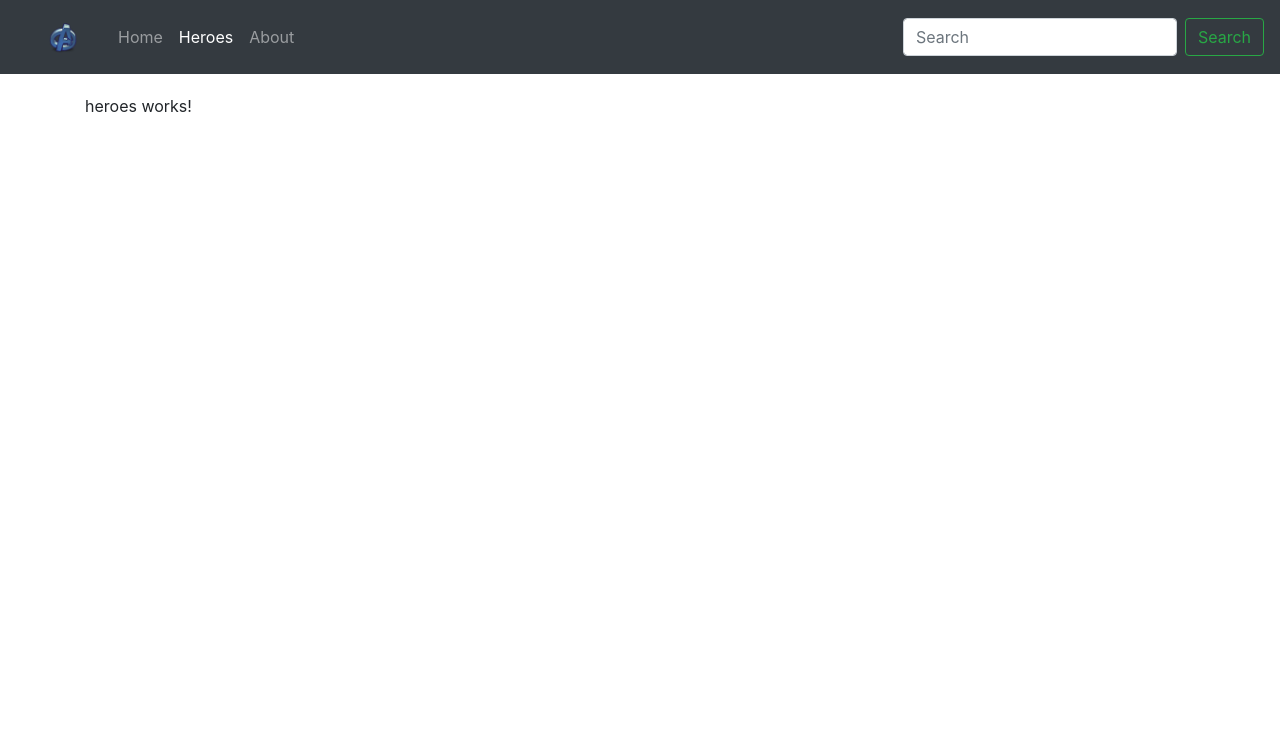
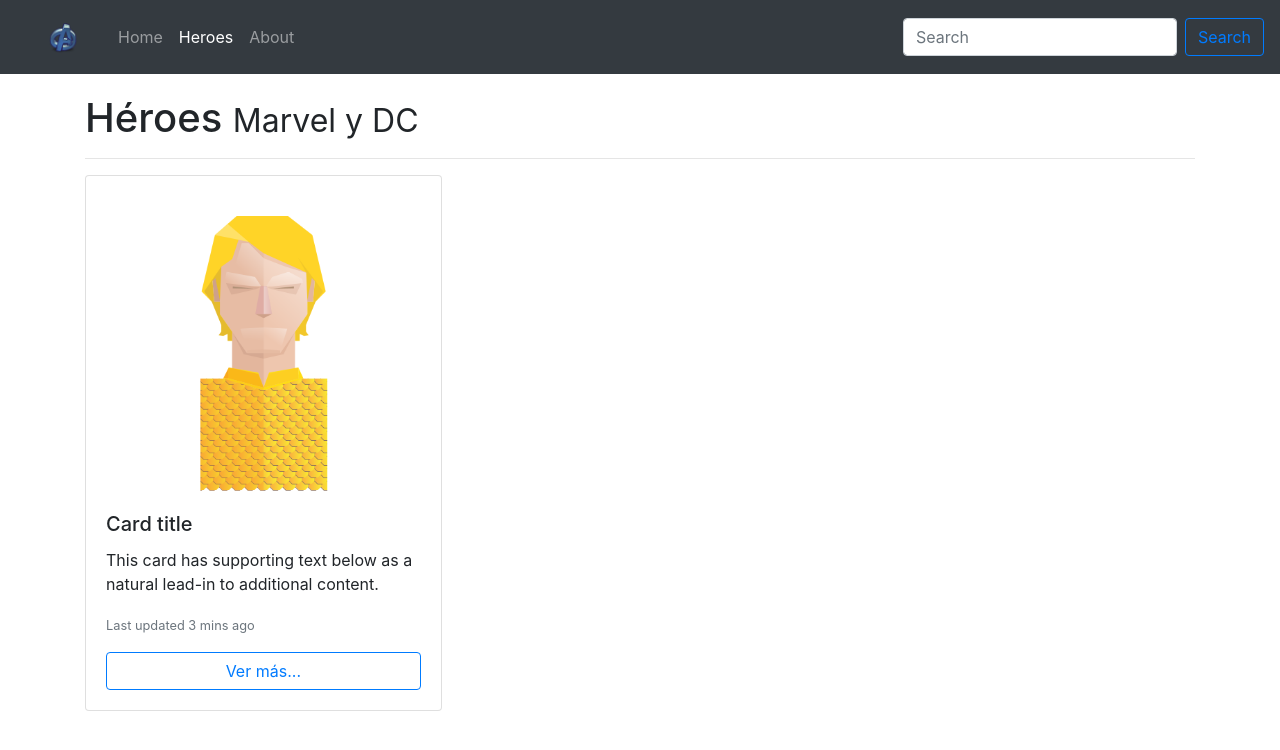
Before and after one commit to Josuemichael29/Angular-curso, an Angular app in the folder 02-spa/: page /heroes in a window 1280 px wide. Shown: the top 750 px of the page. Built offline with nearby package versions, Linux system fonts and the light colour scheme.

Commit message:
Se agregan las tarjetas de heroes

```diff
--- a/02-spa/src/app/components/heroes/heroes.component.html
+++ b/02-spa/src/app/components/heroes/heroes.component.html
@@ -1,3 +1,17 @@
-<p>
-    heroes works!
-</p>
+<h1>Héroes <small>Marvel y DC</small></h1>
+<hr>
+
+<div class="card-columns">
+    <div class="card">
+        <img class="card-img-top" src="assets/img/aquaman.png" alt="Card image cap">
+        <div class="card-body">
+            <h5 class="card-title">Card title</h5>
+            <p class="card-text">This card has supporting text below as a natural lead-in to additional content.</p>
+            <p class="card-text"><small class="text-muted">Last updated 3 mins ago</small></p>
+
+            <button type="button" class="btn btn-outline-primary btn-block">
+                Ver más...
+            </button>
+        </div>
+    </div>
+</div>
--- a/02-spa/src/app/components/shared/navbar/navbar.component.html
+++ b/02-spa/src/app/components/shared/navbar/navbar.component.html
@@ -26,7 +26,7 @@
         </ul>
         <form class="form-inline my-2 my-lg-0">
             <input class="form-control mr-sm-2" type="search" placeholder="Search" aria-label="Search">
-            <button class="btn btn-outline-success my-2 my-sm-0" type="submit">Search</button>
+            <button class="btn btn-outline-primary my-2 my-sm-0" type="submit">Search</button>
         </form>
     </div>
 </nav>
--- a/02-spa/src/styles.css
+++ b/02-spa/src/styles.css
@@ -2,6 +2,10 @@
 
 .main-container {
     margin-top: 20px;
+}
+
+body {
+    padding-bottom: 50px;
 }
 
 
```
